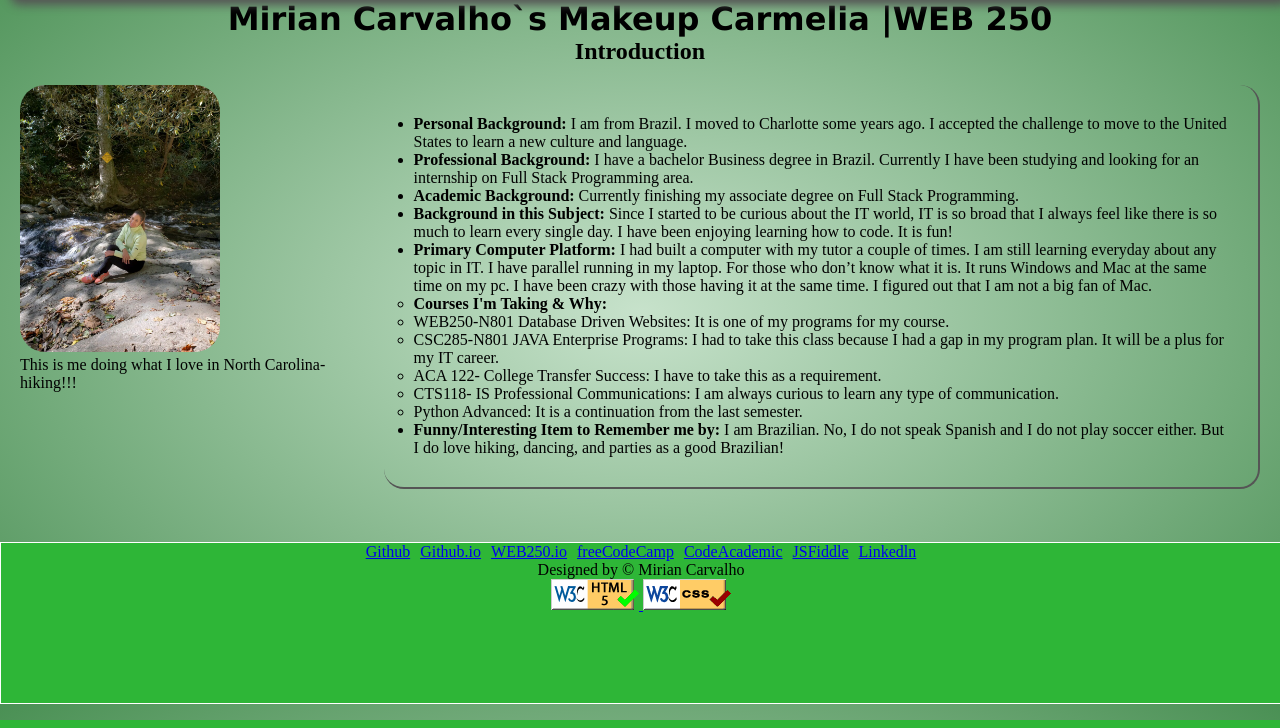
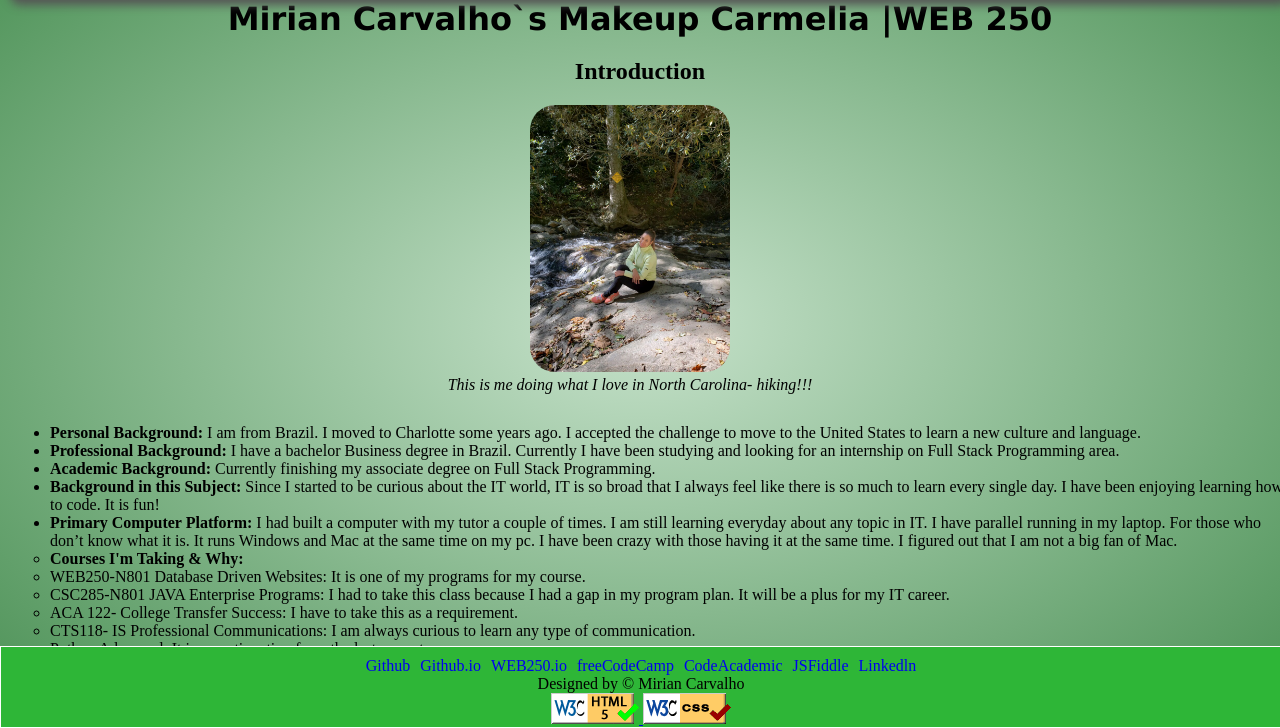
Before and after one commit to Mirian14/web250_old, a PHP site: page /introduction.html in a window 1280 px wide; the page is wider, and only the part inside the window is pictured. Shown: the part 80-808 px from the top of that part. Run offline with PHP 8.4, Linux system fonts and the light colour scheme.

Commit message:
Modified

```diff
--- a/styles/default.css
+++ b/styles/default.css
@@ -30,17 +30,27 @@ h1 {
 
 main {
     min-height: 88vh;
+    text-align: center;
 }
 
 footer {
     text-align: center;
     border: 1px solid white;
     background-color: rgb(46, 182, 55);
+    justify-content: space-around;
+    display: flex;
+    flex-direction: column;
     bottom: 0;
     position: absolute;
     width: 100%;
-    height: 20vh;
+    height: 10vh;
+    overflow: hidden;
 
+}
+
+footer div {
+    margin-top: 2px;
+    margin-bottom: 2px;
 }
 
 /* -------------------- */
@@ -55,6 +65,7 @@ footer {
     width: 33.3%;
     text-align: center;
     height: 100%;
+    text-transform: capitalize;
 }
 
 .link:hover{
@@ -94,15 +105,10 @@ footer {
     align-items: center;
 }
 
-.main .divintro {
-    text-align: center;
-    margin-top: 20px;
-    height: 700px;
-}
-
 .contract {
     max-width: 600px;
     margin: auto;
+    margin-top: 80px;
     padding: 20px;
     text-align: center;
     border: 1px solid rgb(152, 196, 152) ;
@@ -110,9 +116,19 @@ footer {
     box-shadow: 10px 10px 10px 10px #414040;
 }
 
+.navfooter ul {
+    margin-top: 10px;
+
+}
+
 .navfooter ul li {
     display: inline;
     padding: 3px;
+
+}
+
+.navfooter a {
+    text-decoration: none;
 }
 
 .title-main {
@@ -123,6 +139,7 @@ footer {
 .container-main {
     width: 100%;
     text-align: center;
+    margin-top: 20px;
 }
 
 .image {
@@ -139,21 +156,23 @@ footer {
 }
 
 .content-introduction {
-    display: flex;
     padding: 20px;
 }
 
 .container-itens-introduction {
-    width: 70%;
+    width: 100%;
     height: 100%;
     border-right: 2px solid #555;
     border-bottom: 2px solid #555;
     border-radius: 20px;
     padding: 30px;
+    text-align: left;
 
 }
 
-
+.hikinglover {
+    font-style: italic;
+}
 /* -------------------- */
 
 /* Id */
```
